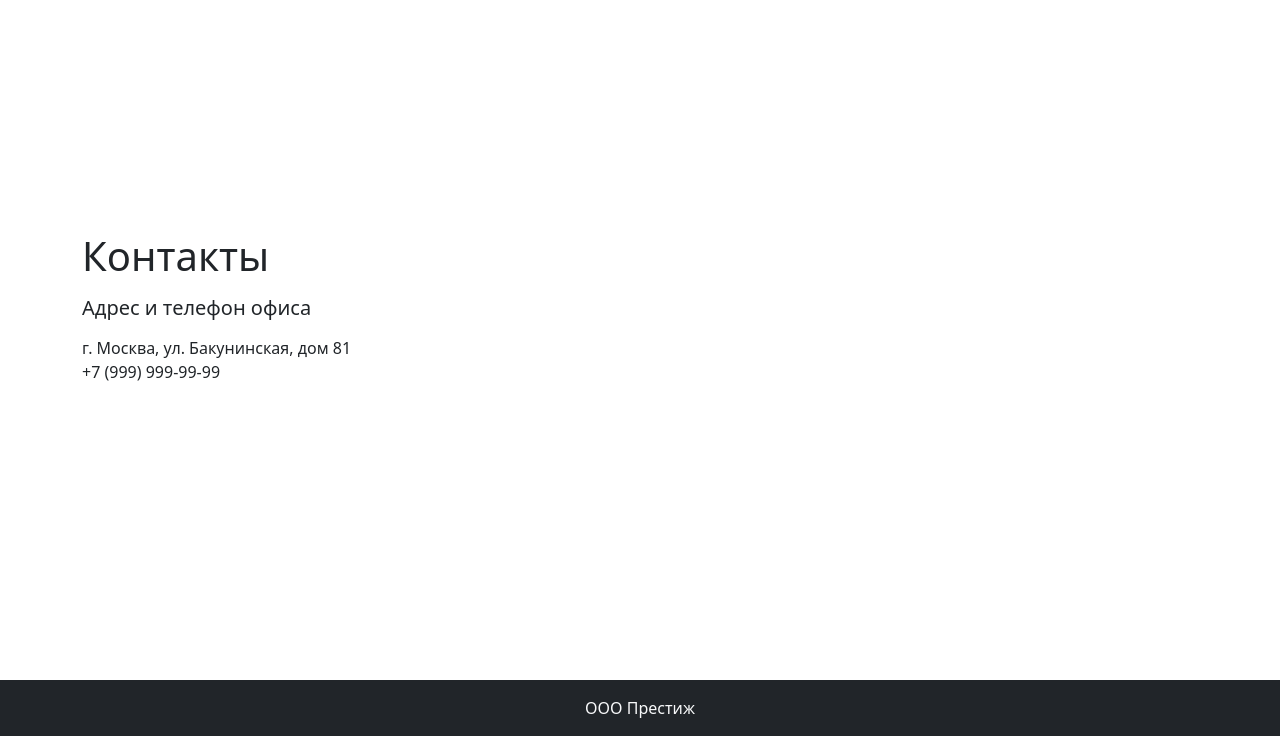
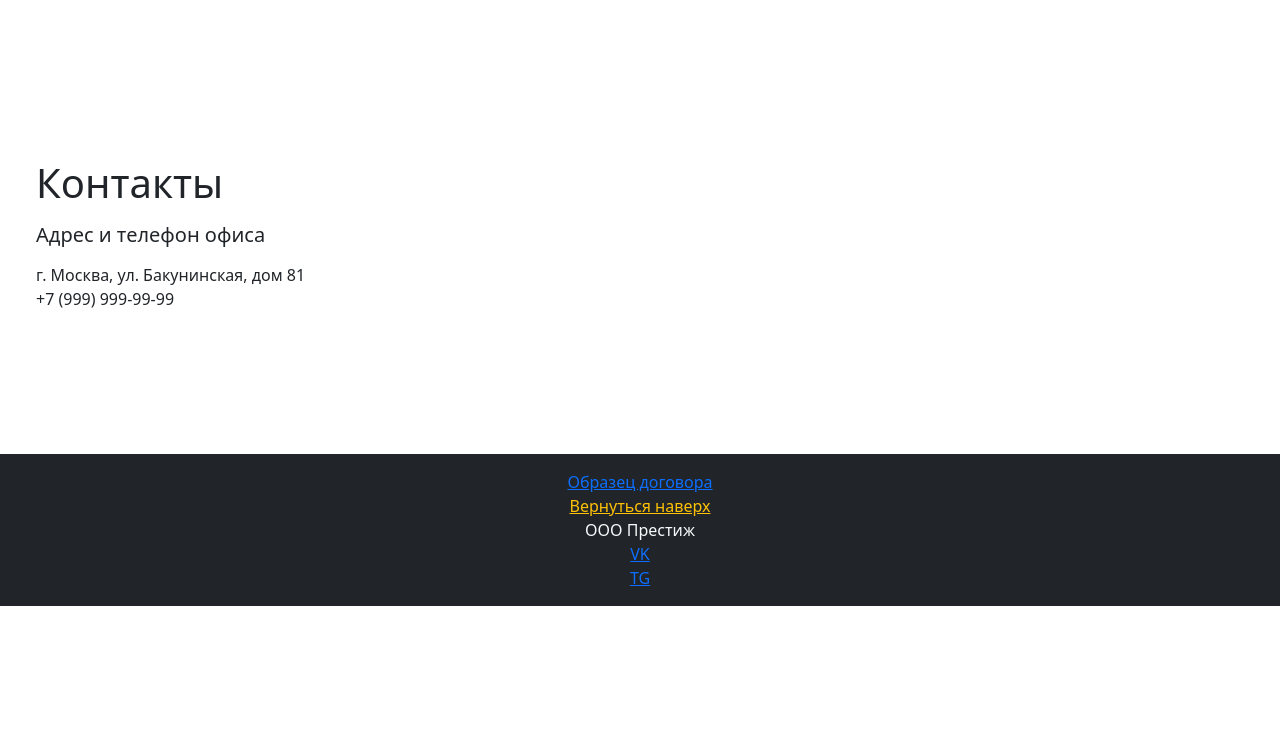
Before and after one commit to orkooshov/prestigedrivingschool, a Django app: page /contact/ in a window 1280 px wide. Shown: the part 64-800 px from the top of the page. Run offline with Django 4.2, Linux system fonts and the light colour scheme; parts of the project's set-up code (start-up, migrations or seed data) failed here and were passed over.

Commit message:
add some features

```diff
--- a/drivingschool/api/urls.py
+++ b/drivingschool/api/urls.py
@@ -1,5 +1,6 @@
 from django.urls import path, include
 from rest_framework import routers
+from rest_framework.authtoken import views
 
 from drivingschool.api import views as v
 
@@ -15,4 +16,5 @@ router.register('student', v.StudentViewSet)
 
 urlpatterns = [
     path('', include(router.urls), name='api'),
+    path('get-token/', views.obtain_auth_token, name='get_token'),
 ]
--- a/drivingschool/templates/drivingschool/contact_us.html
+++ b/drivingschool/templates/drivingschool/contact_us.html
@@ -2,13 +2,18 @@
 {% load static %}
 
 {% block content %}
-<div class="container-sm h-75 d-flex flex-column justify-content-center">
-    <p class="h1 my-3">Контакты</p>
-    <p class="h5 mb-3">Адрес и телефон офиса</p>
-    <span>г. Москва, ул. Бакунинская, дом 81</span>
-    <span>+7 (999) 999-99-99</span>
+<div class="content p-4">
+    <div class="d-flex flex-row flex-direction-evenly">
+        <div class="container-sm d-flex flex-column justify-content-center">
+            <p class="h1 my-3">Контакты</p>
+            <p class="h5 mb-3">Адрес и телефон офиса</p>
+            <span>г. Москва, ул. Бакунинская, дом 81</span>
+            <span>+7 (999) 999-99-99</span>
+        </div>
+        <div class="">
+            {% include 'drivingschool/map.html' %}
+        </div>
+    </div>
 </div>
-<div class="position-absolute bottom-0 w-100">
-    {% include 'drivingschool/landing_footer.html' %}
-</div>
+{% include 'drivingschool/landing_footer.html' %}
 {% endblock %}
--- a/drivingschool/templates/drivingschool/home.html
+++ b/drivingschool/templates/drivingschool/home.html
@@ -83,9 +83,4 @@
   {% include 'drivingschool/call_application.html' %}
 </main>
 {% include 'drivingschool/landing_footer.html' %}
-<footer class="footer mt-0 py-3 bg-dark">
-    <div class="container">
-        <a href="#logo" class="btn-link text-warning">Вернуться наверх</a>
-    </div>
-</footer>
 {% endblock %}
--- a/drivingschool/templates/drivingschool/landing_footer.html
+++ b/drivingschool/templates/drivingschool/landing_footer.html
@@ -1,3 +1,16 @@
+{% load static %}
 <footer class="footer bg-dark text-light text-center p-3">
-    <span>ООО Престиж</span>
+    <div class="container">
+        <div class="row">
+            <a href="{% static 'contract_sample.pdf' %}" class="link ">Образец договора</a>
+        </div>
+        <div class="row">
+            <a href="#logo" class="btn-link text-warning">Вернуться наверх</a>
+        </div>
+        <span>ООО Престиж</span>
+        <div class="row">
+            <a href="http://vk.com/orkooshov/">VK</a>
+            <a href="http://t.me/orkooshov/">TG</a>
+        </div>
+    </div>
 </footer>
--- /dev/null
+++ b/drivingschool/templates/drivingschool/map.html
@@ -0,0 +1 @@
+<iframe src="https://yandex.ru/map-widget/v1/?um=constructor%3A6e22181d1343448eef44a77b7281e04e61ada7a497e784ef29d8c07f3ba35ad0&amp;source=constructor" width="500" height="400" frameborder="0"></iframe>
--- a/requirements.txt
+++ b/requirements.txt
@@ -2,3 +2,6 @@ django==4.0.2
 Pillow==9.0.1
 djangorestframework==3.13.1
 sorl-thumbnail==12.8.0
+django-debug-toolbar==3.2.4
+django-cors-headers
+psycopg2
```
Also changed, not shown: conf/settings.py (+21 -0 lines), drivingschool/api/serializers.py (+13 -1 lines), drivingschool/api/views.py (+22 -2 lines), 2 other files.
